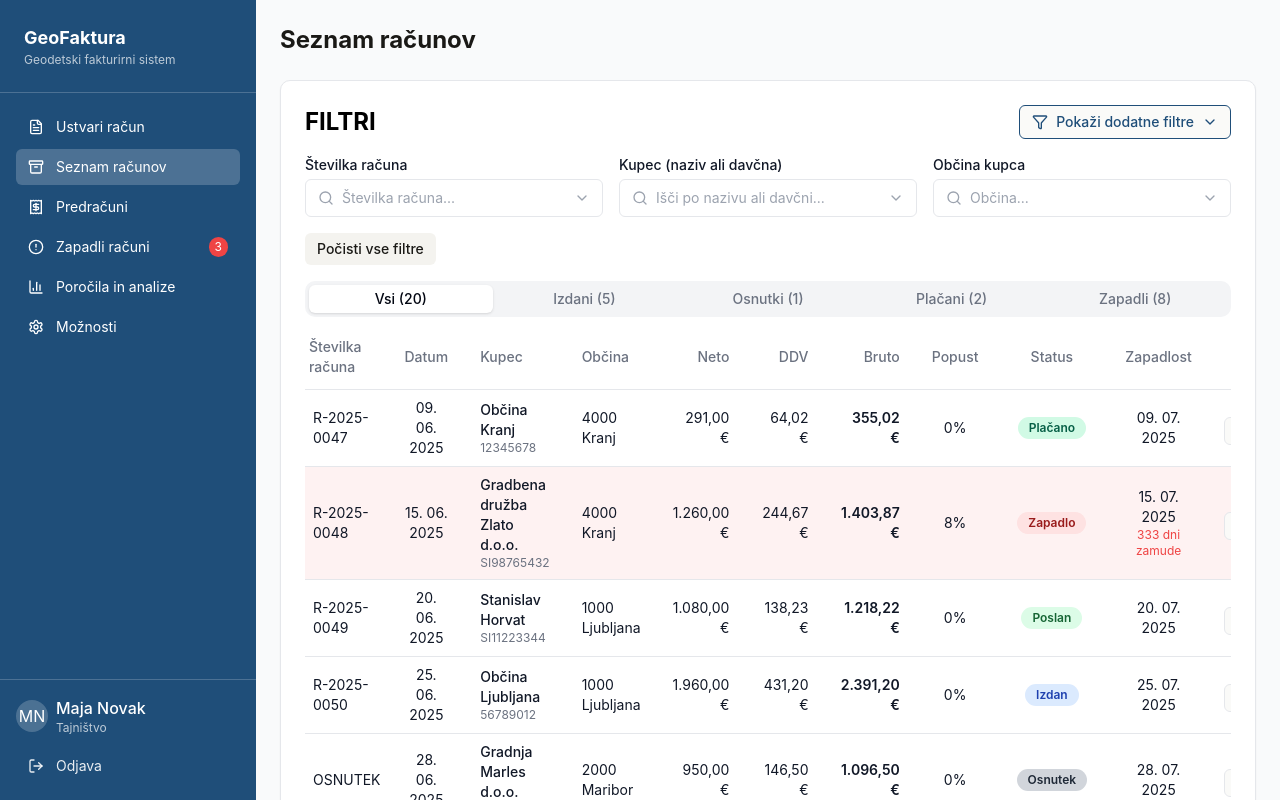
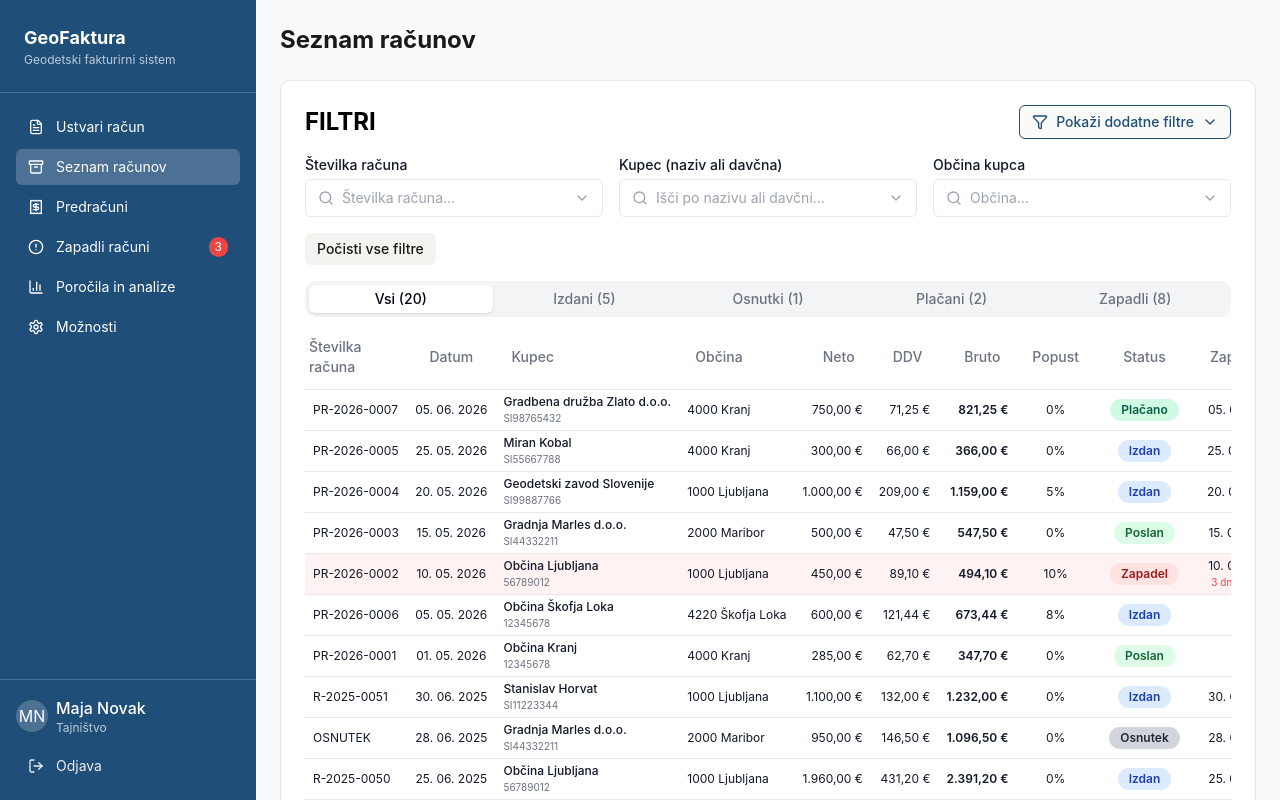
Before and after one commit to lejapetric/izdaja_racunov, a React (Vite) app: page / in a window 1280 px wide. Built offline with nearby package versions, Linux system fonts and the light colour scheme; the HTML template or start-up script is replaced by a standard one.

Commit message:
fix: update overdue status label for consistency and improve invoice sorting in InvoiceArchiveTable

```diff
--- a/src/components/Estimates.tsx
+++ b/src/components/Estimates.tsx
@@ -268,7 +268,7 @@ export function Estimates({ onNewEstimate, setActiveView }: EstimatesProps) {
     switch (status) {
       case 'issued': return 'Izdan'
       case 'sent': return 'Poslan'
-      case 'overdue': return 'Potečen'
+      case 'overdue': return 'Zapadel'
       case 'paid': return 'Spremenjen v račun'
       case 'cancelled': return 'Storniran'
       default: return status
--- a/src/components/invoice/InvoiceArchiveTable.tsx
+++ b/src/components/invoice/InvoiceArchiveTable.tsx
@@ -13,7 +13,13 @@ interface InvoiceArchiveTableProps {
 }
 
 export function InvoiceArchiveTable({ invoices, customers, onInvoiceClick }: InvoiceArchiveTableProps) {
+  // Sort invoices from newest to oldest (descending by issueDate)
+  const sortedInvoices = [...invoices].sort((a, b) =>
+    new Date(b.issueDate).getTime() - new Date(a.issueDate).getTime()
+  )
+
   return (
+    <div>
       <Table>
         <TableHeader>
           <TableRow>
@@ -31,7 +37,7 @@ export function InvoiceArchiveTable({ invoices, customers, onInvoiceClick }: Inv
           </TableRow>
         </TableHeader>
         <TableBody>
-        {invoices.map(inv => {
+          {sortedInvoices.map(inv => {
             const daysLate = inv.status === 'overdue' ? Math.floor((new Date().getTime() - new Date(inv.dueDate).getTime()) / (1000 * 3600 * 24)) : 0
             const customer = customers.find(c => c.id === inv.customerId)
             const address = customer?.address || ''
@@ -44,27 +50,29 @@ export function InvoiceArchiveTable({ invoices, customers, onInvoiceClick }: Inv
                 className={`${inv.status === 'overdue' ? 'bg-red-50' : ''} cursor-pointer hover:bg-gray-50 transition-colors`}
                 onClick={() => onInvoiceClick(inv)}
               >
-              <TableCell className="px-2 py-2 font-left">{inv.number}</TableCell>
-              <TableCell className="px-4 py-2 text-center">{formatDate(inv.issueDate)}</TableCell>
-              <TableCell className="px-4 py-2">
+                <TableCell className="px-2 py-1 text-xs whitespace-nowrap">{inv.number}</TableCell>
+                <TableCell className="px-2 py-1 text-center text-xs whitespace-nowrap">{formatDate(inv.issueDate)}</TableCell>
+                <TableCell className="px-2 py-1 text-xs whitespace-nowrap">
                   <div className="font-medium">{inv.customerName}</div>
-                <div className="text-xs text-gray-500">{inv.customerTaxId}</div>
+                  <div className="text-[10px] text-gray-500">{inv.customerTaxId}</div>
                 </TableCell>
-              <TableCell className="px-4 py-2">{municipality}</TableCell>
-              <TableCell className="px-4 py-2 text-right">{formatCurrency(inv.totalNet)}</TableCell>
-              <TableCell className="px-4 py-2 text-right">{formatCurrency(inv.totalVat)}</TableCell>
-              <TableCell className="px-4 py-2 text-right font-semibold">{formatCurrency(inv.totalGross)}</TableCell>
-              <TableCell className="px-4 py-2 text-center">{inv.discountPercent}%</TableCell>
-              <TableCell className="px-4 py-2 text-center"><Badge className={statusColors[inv.status]}>{statusLabels[inv.status]}</Badge></TableCell>
-              <TableCell className="px-4 py-2 text-center">
+                <TableCell className="px-2 py-1 text-xs whitespace-nowrap">{municipality}</TableCell>
+                <TableCell className="px-2 py-1 text-right text-xs whitespace-nowrap">{formatCurrency(inv.totalNet)}</TableCell>
+                <TableCell className="px-2 py-1 text-right text-xs whitespace-nowrap">{formatCurrency(inv.totalVat)}</TableCell>
+                <TableCell className="px-2 py-1 text-right font-semibold text-xs whitespace-nowrap">{formatCurrency(inv.totalGross)}</TableCell>
+                <TableCell className="px-2 py-1 text-center text-xs whitespace-nowrap">{inv.discountPercent}%</TableCell>
+                <TableCell className="px-2 py-1 text-center text-xs whitespace-nowrap">
+                  <Badge className={statusColors[inv.status]}>{statusLabels[inv.status]}</Badge>
+                </TableCell>
+                <TableCell className="px-2 py-1 text-center text-xs whitespace-nowrap">
                   {formatDate(inv.dueDate)}
-                {inv.status === 'overdue' && <div className="text-xs text-red-500">{daysLate} dni zamude</div>}
+                  {inv.status === 'overdue' && <div className="text-[10px] text-red-500 whitespace-nowrap">{daysLate} dni zamude</div>}
                 </TableCell>
-              <TableCell className="px-4 py-2 text-center" onClick={(e) => e.stopPropagation()}>
+                <TableCell className="px-2 py-1 text-center whitespace-nowrap" onClick={(e) => e.stopPropagation()}>
                   <Button
                     size="sm"
                     variant="outline"
-                  className="text-xs h-7 px-2"
+                    className="text-[10px] h-6 px-1.5 whitespace-nowrap"
                     onClick={() => onInvoiceClick(inv)}
                   >
                     Več o računu
@@ -75,5 +83,18 @@ export function InvoiceArchiveTable({ invoices, customers, onInvoiceClick }: Inv
           })}
         </TableBody>
       </Table>
+
+      {/* Pagination footer */}
+      <div className="flex items-center justify-between px-4 py-3 border-t">
+        <div className="text-sm text-gray-500">
+          Skupaj: {sortedInvoices.length} računov
+        </div>
+        <div className="flex items-center space-x-2">
+          <span className="text-sm text-gray-500">
+            Stran 1 / {Math.ceil(sortedInvoices.length / 10) || 1}
+          </span>
+        </div>
+      </div>
+    </div>
   )
 }
--- a/src/data/mockData.ts
+++ b/src/data/mockData.ts
@@ -48,7 +48,7 @@ export const statusLabels: Record<string, string> = {
   draft: 'Osnutek',
   issued: 'Izdan',
   sent: 'Poslan',
-  overdue: 'Zapadlo',
+  overdue: 'Zapadel',
   paid: 'Plačano',
   cancelled: 'Stornirano',
 }
```
Also changed, not shown: 1 other file (tests, documents, lock files or other folders). Lines whose indentation alone changed are shown as unchanged.
